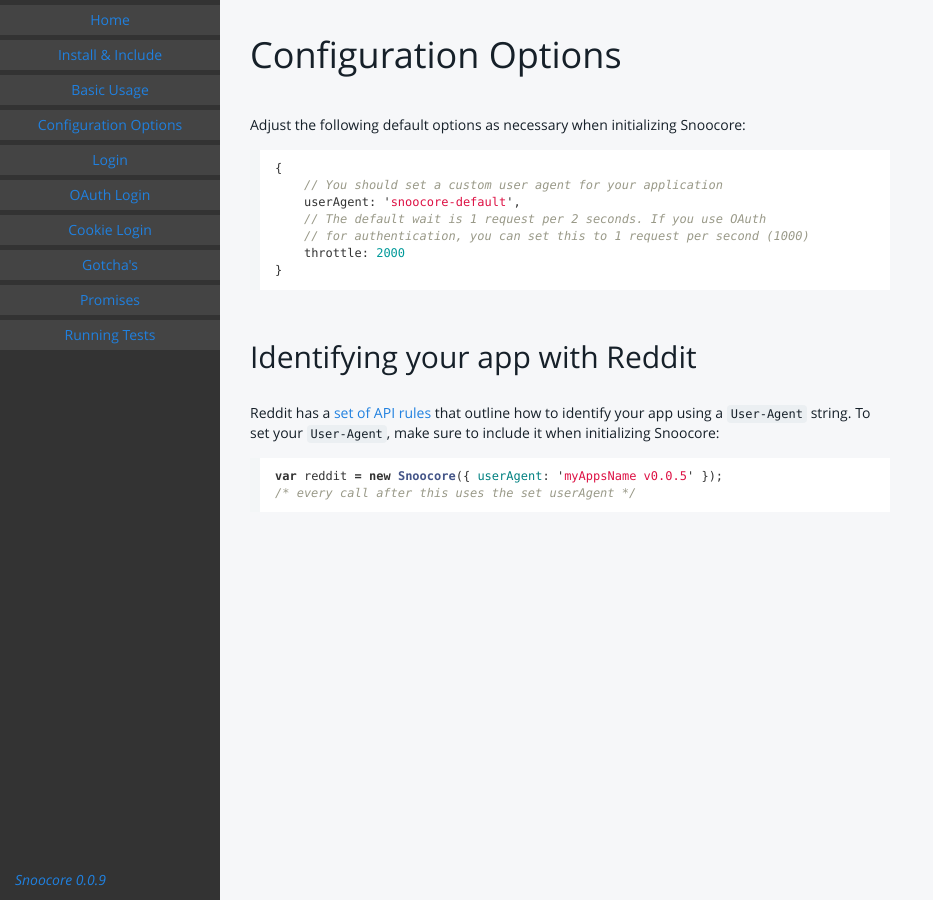
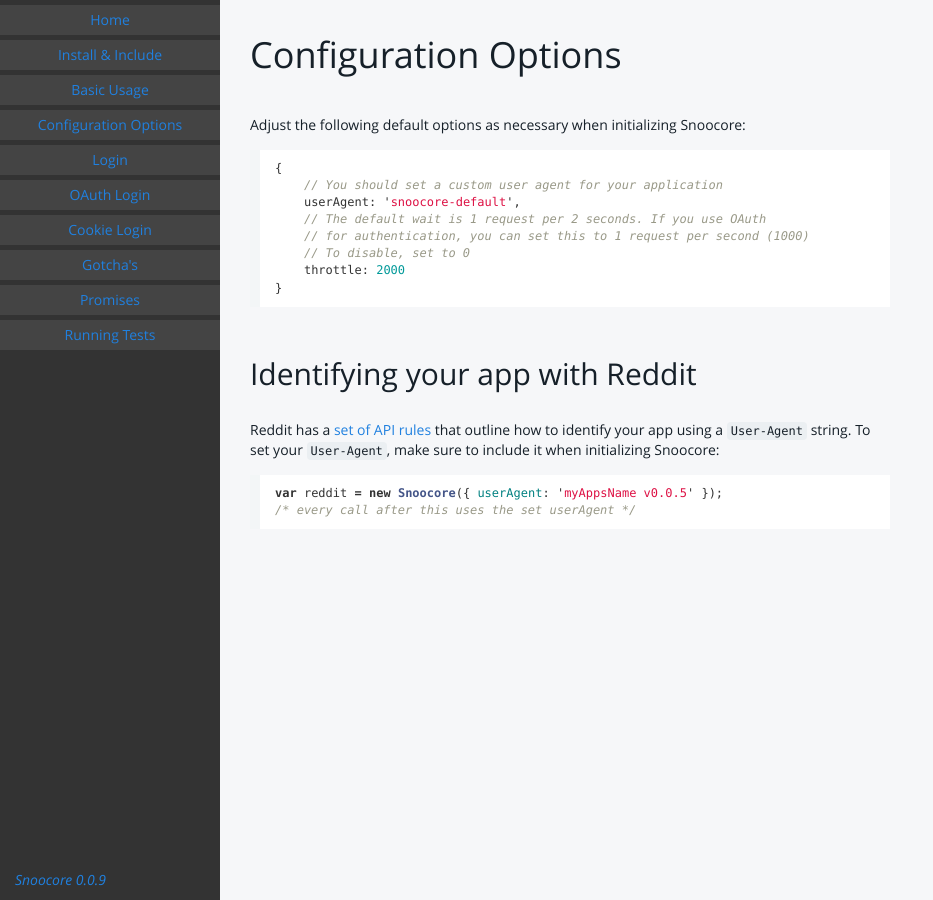
Before and after one commit to terryma/snoocore, a Jekyll site: the page built from config.md, in a window 1280 px wide. Shown: the whole page, without its empty margins (0-933 px from the left). Built offline with Jekyll 4.4.1, drawn with Linux system fonts in a browser that asks for light colours; Markdown is read by kramdown in place of the engine named in the settings.

Commit message:
included info on disabling throttle

````diff
--- a/config.md
+++ b/config.md
@@ -13,6 +13,7 @@
     userAgent: 'snoocore-default',
     // The default wait is 1 request per 2 seconds. If you use OAuth
     // for authentication, you can set this to 1 request per second (1000)
+    // To disable, set to 0
     throttle: 2000
 }
 ```
````
